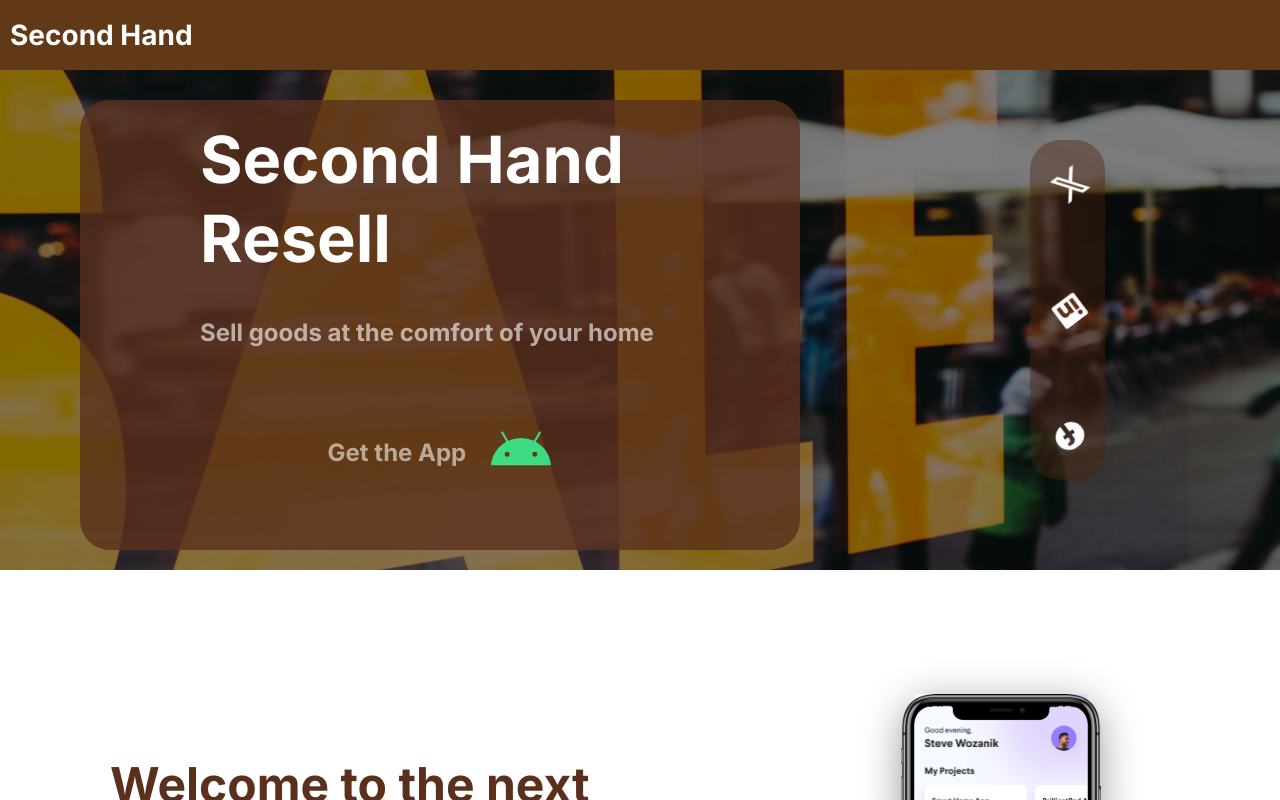
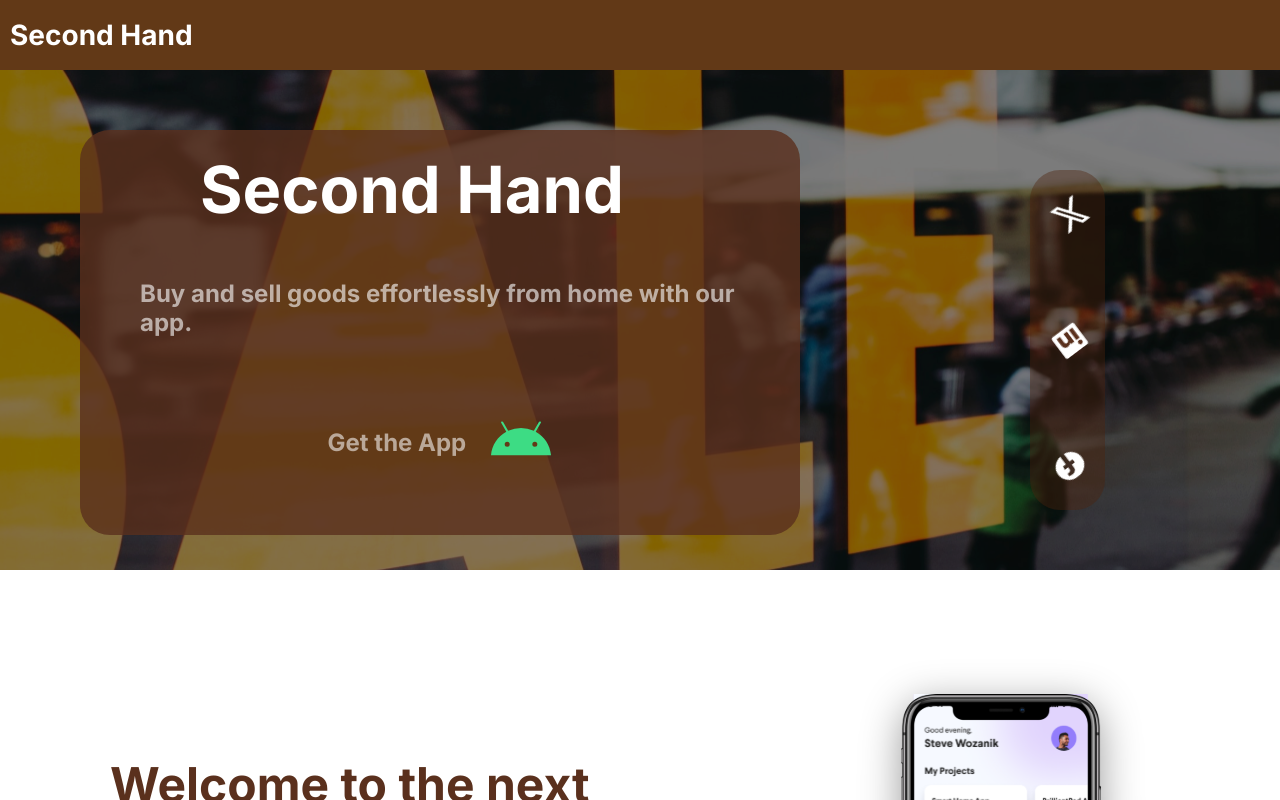
Before and after one commit to Naominm/react-flagship-secondhand, a React (Create React App) app: page / in a window 1280 px wide. Shown: the top 800 px of the page. Built offline with nearby package versions, Linux system fonts and the light colour scheme; no server answers.

Commit message:
enhanced te card on the hero section

```diff
--- a/src/components/Hero/hero.css
+++ b/src/components/Hero/hero.css
@@ -19,13 +19,13 @@ body {
 
   .card-container {
     position: absolute;
-    top: 30px;
+    top: 60px;
     left: 80px;
     display: flex;
     justify-content: space-between;
     z-index: 2;
     width: 1200px;
-    height: 500px;
+    height: 450px;
     border-radius: 30px;
 
   }
@@ -87,7 +87,7 @@ body {
   }
   .subheading{
     color: rgba(255, 255, 255, 0.60);
-    padding: 10px 40px 30px 120px;
+    padding: 20px 30px 30px 60px;
 
 font-size: 24px;
 font-style: normal;
--- a/src/components/Hero/hero.jsx
+++ b/src/components/Hero/hero.jsx
@@ -44,10 +44,12 @@ export default function Hero() {
       <div className="card-container">
         <div className="card">
           <div className="card-heading">
-            Second Hand Resell
+            Second Hand
           </div>
           <div className="subheading">
-            Sell goods at the comfort of your home
+            {/* Sell and Buy goods at the comfort of your home */}
+            Buy and sell goods effortlessly from home with our app.
+             {/* Download now for seamless transactions and delightful discoveries! */}
           </div>
           {apkLink ? (
             <a
```
